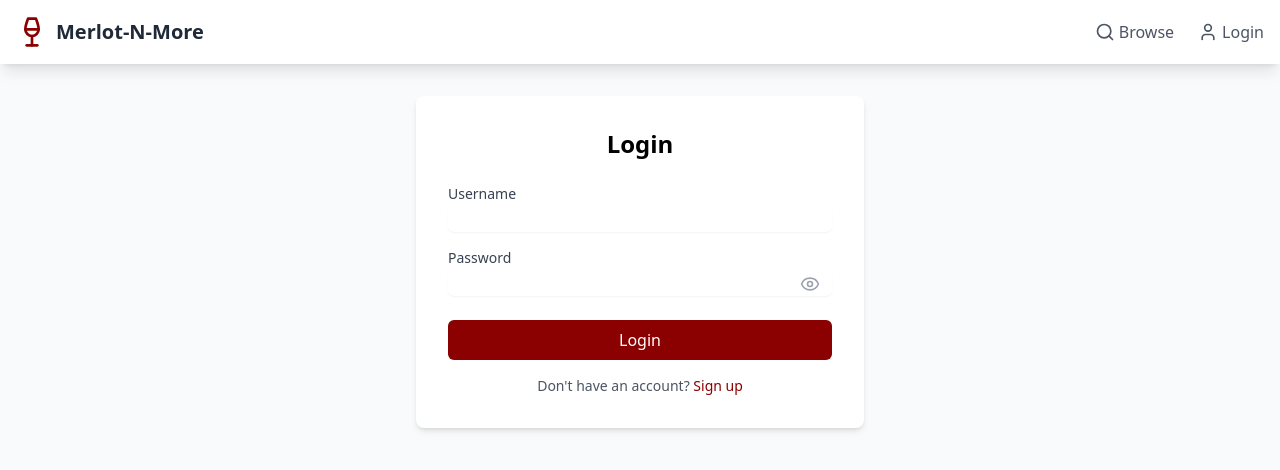
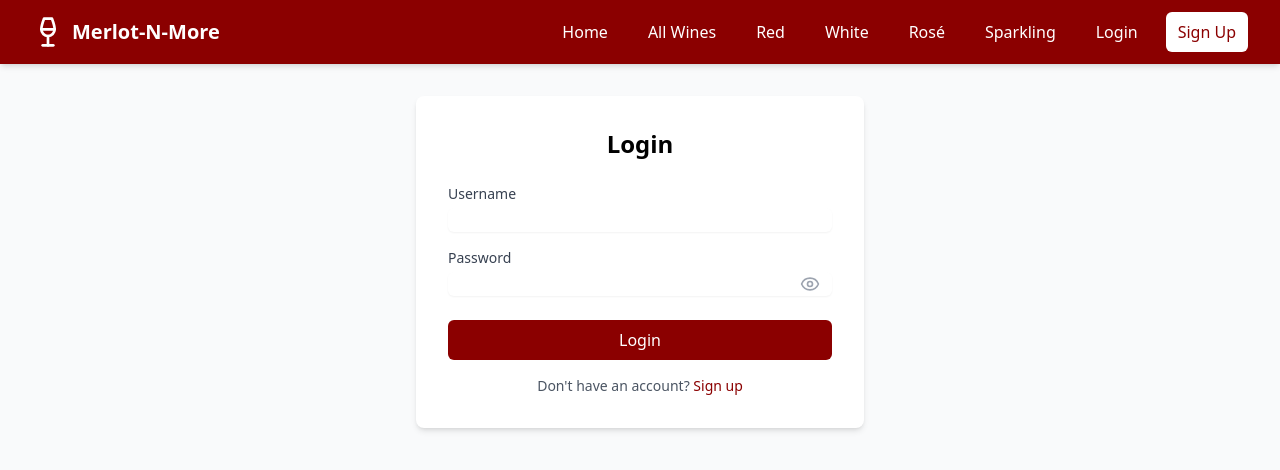
Before and after one commit to alanaainez/merlot-n-more, a React (Vite) app in the folder client/: page /login in a window 1280 px wide. Shown: the top 470 px of the page. Built offline with nearby package versions, Linux system fonts and the light colour scheme; no server answers.

Commit message:
fixed the login and updated navbar

```diff
--- a/client/src/App.jsx
+++ b/client/src/App.jsx
@@ -1,5 +1,6 @@
 import React from 'react';
 import { BrowserRouter as Router, Routes, Route, Navigate } from 'react-router-dom';
+import { AuthProvider } from './context/AuthContext';
 import Navbar from './components/Navbar.jsx';
 import Home from './pages/Home.jsx';
 import WineList from './pages/WineList.jsx';
@@ -14,6 +15,7 @@ import Favorites from './pages/Favorites.jsx';
 function App() {
   return (
     <Router>
+      <AuthProvider>
         <div className="min-h-screen bg-gray-50">
           <Navbar />
           <main className="container mx-auto px-4 py-8">
@@ -31,8 +33,8 @@ function App() {
             </Routes>
           </main>
         </div>
+      </AuthProvider>
     </Router>
   );
 }
-
 export default App;
--- a/client/src/components/Navbar.jsx
+++ b/client/src/components/Navbar.jsx
@@ -1,49 +1,190 @@
 import React from 'react';
 import { Link } from 'react-router-dom';
-import { Wine, Search, User } from 'lucide-react';
-import Auth from '../utils/auth.js';
+import { Wine, Menu, X } from 'lucide-react';
+import { useAuth } from '../context/AuthContext';
+import Auth from '../utils/auth';
 
 const Navbar = () => {
+  const [isMenuOpen, setIsMenuOpen] = React.useState(false);
+  const { isLoggedIn, username } = useAuth();
+
+  const toggleMenu = () => {
+    setIsMenuOpen(!isMenuOpen);
+  };
+
+  const handleLogout = () => {
+    Auth.logout();
+    // No need to navigate manually as Auth.logout already does it
+  };
+
   return (
-    <nav className="bg-white shadow-lg">
-      <div className="container mx-auto px-4">
-        <div className="flex justify-between items-center h-16">
-          <Link to="/" className="flex items-center space-x-2">
-            <Wine className="h-8 w-8" style={{ color: '#8b0000' }} />
-            <span className="text-xl font-bold text-gray-800">Merlot-N-More</span>
-          </Link>
+    <nav className="bg-[#8b0000] text-white shadow-md">
+      <div className="max-w-7xl mx-auto px-4 sm:px-6 lg:px-8">
+        <div className="flex justify-between h-16">
+          <div className="flex items-center">
+            <Wine className="h-8 w-8 mr-2" />
+            <Link to="/" className="font-bold text-xl">
+              Merlot-N-More
+            </Link>
+          </div>
 
-          <div className="flex items-center space-x-6">
-            <Link to="/wines" className="flex items-center space-x-1 text-gray-600 hover:text-[#8b0000]">
-              <Search className="h-5 w-5" />
-              <span>Browse</span>
+          {/* Desktop menu */}
+          <div className="hidden md:flex items-center space-x-4">
+            <Link to="/" className="px-3 py-2 rounded-md hover:bg-[#6b0000]">
+              Home
+            </Link>
+            <Link to="/wines" className="px-3 py-2 rounded-md hover:bg-[#6b0000]">
+              All Wines
+            </Link>
+            <Link to="/wines/red" className="px-3 py-2 rounded-md hover:bg-[#6b0000]">
+              Red
+            </Link>
+            <Link to="/wines/white" className="px-3 py-2 rounded-md hover:bg-[#6b0000]">
+              White
+            </Link>
+            <Link to="/wines/rose" className="px-3 py-2 rounded-md hover:bg-[#6b0000]">
+              Rosé
+            </Link>
+            <Link to="/wines/sparkling" className="px-3 py-2 rounded-md hover:bg-[#6b0000]">
+              Sparkling
             </Link>
 
-            {Auth.loggedIn() ? (
-              <div className="flex items-center space-x-4">
-                <Link to="/favorites" className="text-gray-600 hover:text-[#8b0000]">
+            {isLoggedIn ? (
+              <>
+                <Link to="/favorites" className="px-3 py-2 rounded-md hover:bg-[#6b0000] font-medium">
                   My Favorites
                 </Link>
+                <div className="px-3 py-2 text-sm">
+                  Welcome, {username}!
+                </div>
                 <button
-                  onClick={Auth.logout}
-                  className="flex items-center space-x-1 text-gray-600 hover:text-[#8b0000]"
+                  onClick={handleLogout}
+                  className="px-3 py-2 bg-white text-[#8b0000] rounded-md hover:bg-gray-100"
                 >
-                  <User className="h-5 w-5" />
-                  <span>Logout</span>
+                  Logout
                 </button>
-              </div>
+              </>
             ) : (
-              <Link
-                to="/login"
-                className="flex items-center space-x-1 text-gray-600 hover:text-[#8b0000]"
-              >
-                <User className="h-5 w-5" />
-                <span>Login</span>
-              </Link>
+              <>
+                <Link to="/login" className="px-3 py-2 rounded-md hover:bg-[#6b0000]">
+                  Login
+                </Link>
+                <Link
+                  to="/signup"
+                  className="px-3 py-2 bg-white text-[#8b0000] rounded-md hover:bg-gray-100"
+                >
+                  Sign Up
+                </Link>
+              </>
+            )}
+          </div>
+
+          {/* Mobile menu button */}
+          <div className="md:hidden flex items-center">
+            <button
+              onClick={toggleMenu}
+              className="inline-flex items-center justify-center p-2 rounded-md hover:bg-[#6b0000] focus:outline-none"
+            >
+              {isMenuOpen ? (
+                <X className="h-6 w-6" />
+              ) : (
+                <Menu className="h-6 w-6" />
+              )}
+            </button>
+          </div>
+        </div>
+      </div>
+
+      {/* Mobile menu */}
+      {isMenuOpen && (
+        <div className="md:hidden">
+          <div className="px-2 pt-2 pb-3 space-y-1">
+            <Link
+              to="/"
+              className="block px-3 py-2 rounded-md hover:bg-[#6b0000]"
+              onClick={() => setIsMenuOpen(false)}
+            >
+              Home
+            </Link>
+            <Link
+              to="/wines"
+              className="block px-3 py-2 rounded-md hover:bg-[#6b0000]"
+              onClick={() => setIsMenuOpen(false)}
+            >
+              All Wines
+            </Link>
+            <Link
+              to="/wines/red"
+              className="block px-3 py-2 rounded-md hover:bg-[#6b0000]"
+              onClick={() => setIsMenuOpen(false)}
+            >
+              Red
+            </Link>
+            <Link
+              to="/wines/white"
+              className="block px-3 py-2 rounded-md hover:bg-[#6b0000]"
+              onClick={() => setIsMenuOpen(false)}
+            >
+              White
+            </Link>
+            <Link
+              to="/wines/rose"
+              className="block px-3 py-2 rounded-md hover:bg-[#6b0000]"
+              onClick={() => setIsMenuOpen(false)}
+            >
+              Rosé
+            </Link>
+            <Link
+              to="/wines/sparkling"
+              className="block px-3 py-2 rounded-md hover:bg-[#6b0000]"
+              onClick={() => setIsMenuOpen(false)}
+            >
+              Sparkling
+            </Link>
+
+            {isLoggedIn ? (
+              <>
+                <Link
+                  to="/favorites"
+                  className="block px-3 py-2 rounded-md hover:bg-[#6b0000] font-medium"
+                  onClick={() => setIsMenuOpen(false)}
+                >
+                  My Favorites
+                </Link>
+                <div className="px-3 py-2 text-sm">
+                  Welcome, {username}!
+                </div>
+                <button
+                  onClick={() => {
+                    handleLogout();
+                    setIsMenuOpen(false);
+                  }}
+                  className="block w-full text-left px-3 py-2 bg-white text-[#8b0000] rounded-md hover:bg-gray-100"
+                >
+                  Logout
+                </button>
+              </>
+            ) : (
+              <>
+                <Link
+                  to="/login"
+                  className="block px-3 py-2 rounded-md hover:bg-[#6b0000]"
+                  onClick={() => setIsMenuOpen(false)}
+                >
+                  Login
+                </Link>
+                <Link
+                  to="/signup"
+                  className="block px-3 py-2 bg-white text-[#8b0000] rounded-md hover:bg-gray-100"
+                  onClick={() => setIsMenuOpen(false)}
+                >
+                  Sign Up
+                </Link>
+              </>
             )}
           </div>
         </div>
-      </div>
+      )}
     </nav>
   );
 };
--- /dev/null
+++ b/client/src/context/AuthContext.jsx
@@ -0,0 +1,54 @@
+import React, { createContext, useContext, useState, useEffect } from 'react';
+import Auth from '../utils/auth.js';
+
+const AuthContext = createContext();
+
+export const AuthProvider = ({ children }) => {
+  const [isLoggedIn, setIsLoggedIn] = useState(Auth.loggedIn());
+  const [username, setUsername] = useState('');
+
+  useEffect(() => {
+    // Check if user is logged in on component mount
+    if (Auth.loggedIn()) {
+      try {
+        const profile = Auth.getProfile();
+        setUsername(profile.data?.username || '');
+      } catch (error) {
+        console.error('Error getting user profile:', error);
+      }
+    }
+
+    // Set up event listener for auth changes
+    const handleAuthChange = () => {
+      setIsLoggedIn(Auth.loggedIn());
+      if (Auth.loggedIn()) {
+        try {
+          const profile = Auth.getProfile();
+          setUsername(profile.data?.username || '');
+        } catch (error) {
+          console.error('Error getting user profile:', error);
+        }
+      } else {
+        setUsername('');
+      }
+    };
+
+    // Subscribe to custom event for auth changes
+    window.addEventListener('auth-change', handleAuthChange);
+
+    // Clean up
+    return () => {
+      window.removeEventListener('auth-change', handleAuthChange);
+    };
+  }, []);
+
+  return (
+    <AuthContext.Provider value={{ isLoggedIn, username }}>
+      {children}
+    </AuthContext.Provider>
+  );
+};
+
+export const useAuth = () => useContext(AuthContext);
+
+export default AuthContext;
--- a/client/src/pages/Login.jsx
+++ b/client/src/pages/Login.jsx
@@ -15,6 +15,7 @@ const Login = () => {
     try {
       const response = await loginUser(formState);
       const { token } = response.data;
+      // Auth.login will now trigger the auth-change event
       Auth.login(token);
       navigate('/'); // Redirect to home page
     } catch (err) {
--- a/client/src/utils/auth.js
+++ b/client/src/utils/auth.js
@@ -28,10 +28,14 @@ class AuthService {
 
   login(idToken) {
     localStorage.setItem('id_token', idToken);
+    // Dispatch a custom event to notify components about the auth change
+    window.dispatchEvent(new Event('auth-change'));
   }
 
   logout() {
     localStorage.removeItem('id_token');
+    // Dispatch a custom event to notify components about the auth change
+    window.dispatchEvent(new Event('auth-change'));
     window.location.assign('/');
   }
 }
```
Lines whose indentation alone changed are shown as unchanged.
